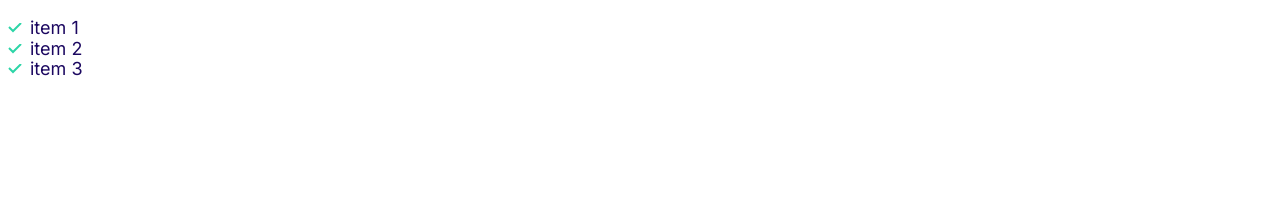
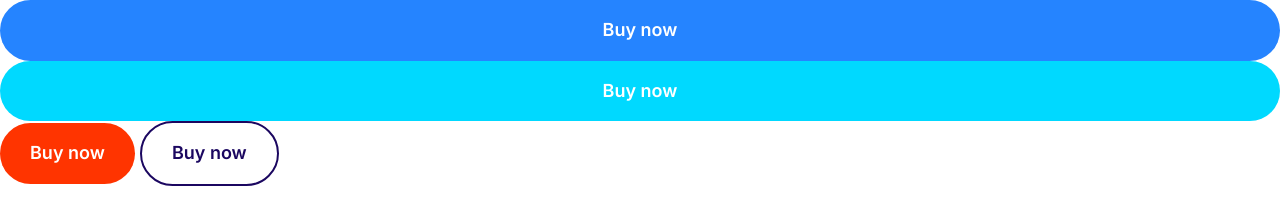
Before and after one commit to usmanshabbir756/firstweb, a plain HTML site: page index.html in a window 1280 px wide. Drawn offline with Linux system fonts and the light colour scheme.

Commit message:
button define

```diff
--- a/css/style.css
+++ b/css/style.css
@@ -1,3 +1,4 @@
+
 /*color platte*/
 :root{
     --color-primary: #2584ff;
@@ -5,6 +6,11 @@
     --color-accent: #ff3400;
     --color-heading: #1b0760;
     --color-body: #918ca4;
+}
+*,
+*::after,
+*::before{
+    box-sizing: border-box;
 }
 /*Tyopography*/
 html{
@@ -120,3 +126,46 @@ font-size: 1.6rem;
         padding-left: 0;
     }
 }
+/* button */
+.btn{
+    font-size: 1.8rem;
+    font-weight: 600;
+    padding: 2rem 3rem;
+    border: 0;
+    text-align: center;
+    border-radius: 40px;
+}
+.btn--primary{
+    background: var(--color-primary);
+    color: #fff;
+}
+.btn--primary:hover{
+    background: #3a8ffd;
+}
+.btn--secondary{
+    background: var(--color-secondary);
+    color: white;
+}
+.btn--secondary:hover{
+    background: #05cdf0;
+}
+.btn--accent{
+    background: var(--color-accent);
+    color: white;
+}
+.btn--accent:hover{
+    background: #ec3000;
+}
+.btn--outline{
+    background: white;
+    color: var(--color-heading);
+    border: 2px solid var(--color-heading);
+}
+.btn--outline:hover{
+    background: var(--color-heading);
+    color: white;
+}
+.btn--block{
+    width: 100%;
+    display: inline-block;
+}
--- a/index.html
+++ b/index.html
@@ -15,10 +15,9 @@
     <link rel="stylesheet" href="css/style.css" />
   </head>
   <body>
-    <ul class="list list--tick">
-      <li class="list__item">item 1</li>
-      <li class="list__item">item 2</li>
-      <li class="list__item">item 3</li>
-    </ul>
+    <button class="btn btn--primary btn--block">Buy now</button>
+    <button class="btn btn--secondary btn--block">Buy now</button>
+    <button class="btn btn--accent">Buy now</button>
+    <button class="btn btn--outline">Buy now</button>
   </body>
 </html>
```
Also changed, not shown: Component/button.html (added, +4 -0 lines).
